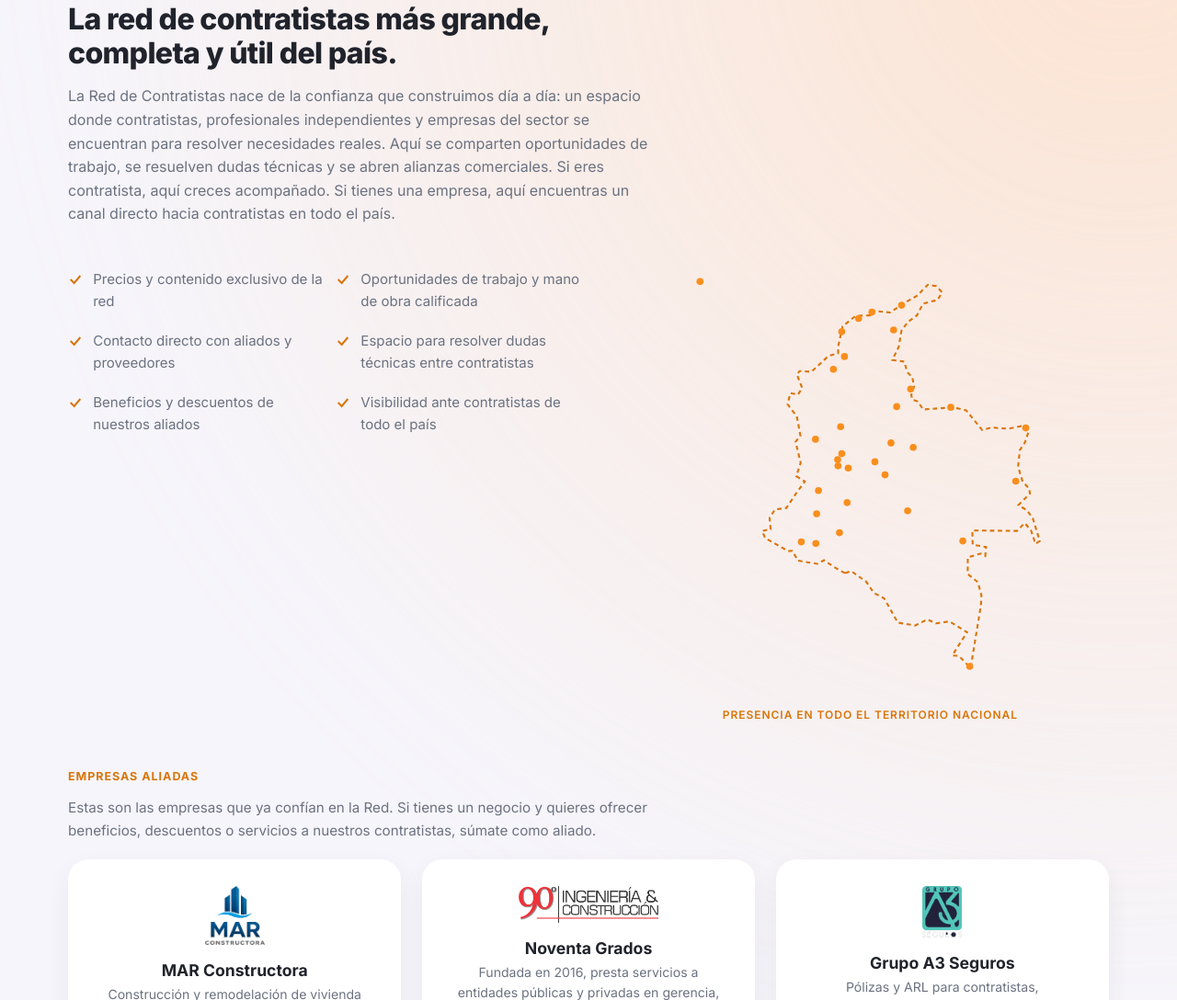
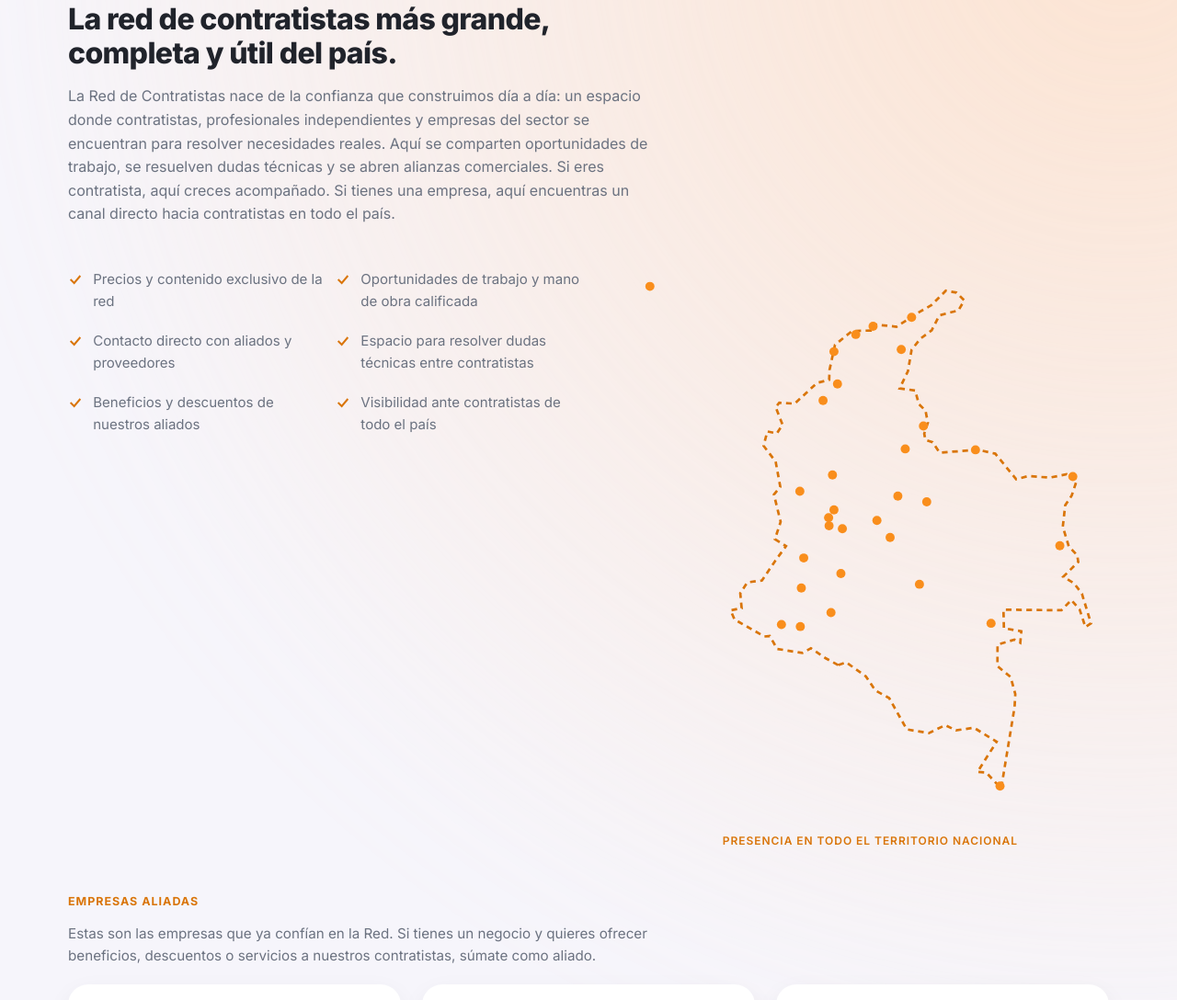
Before and after one commit to escuelacontratistas-star/escuela-de-contratistas-web, a plain HTML site: page index.html in a window 1280 px wide. Shown: the part 3339-4427 px from the top of the page at 92% size. Drawn offline with Linux system fonts and the light colour scheme; a script that the page names is missing.

Commit message:
Agrandar mapa de Colombia para llenar completamente su columna
- Quitar el max-width:400px del svg para que use el 100% del ancho disponible en la columna del grid (antes dejaba margen sobrante a los lados)

```diff
--- a/index.html
+++ b/index.html
@@ -326,7 +326,7 @@
   .beneficio p{ margin:0; font-size:0.94rem; color:var(--steel); }
 
   .colombia-map{ text-align:center; }
-  .colombia-map svg{ width:100%; max-width:400px; height:auto; }
+  .colombia-map svg{ width:100%; height:auto; }
   .co-outline{ fill:none; stroke:var(--orange-deep); stroke-width:2.2; stroke-dasharray:5 4; }
   .co-cities circle{ fill:var(--orange); }
   .co-sanandres{ fill:none; stroke:var(--orange); stroke-width:1.5; }
```
